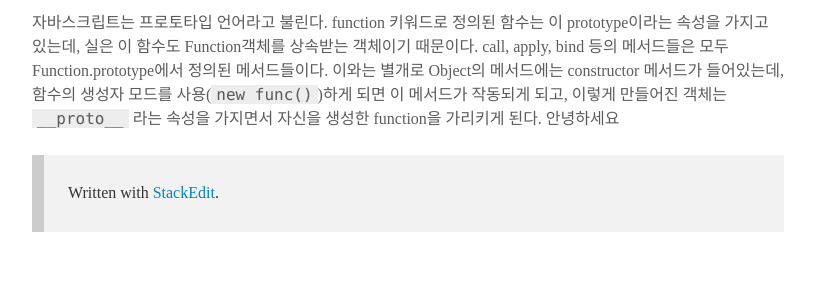
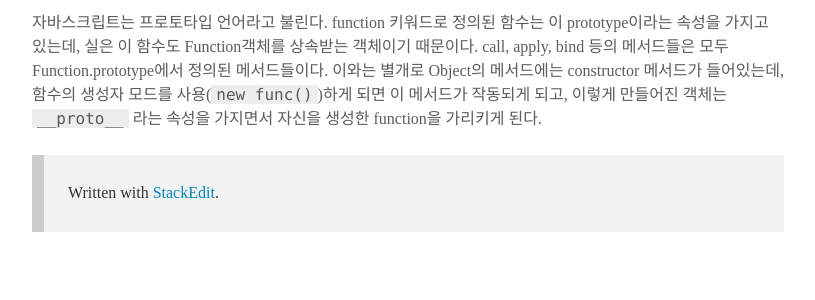
Before and after one commit to Rockheung/rockheung.github.io, a Jekyll site: the page built from _posts/2019-02-14-프로토타입-Prototype.md, in a window 1280 px wide. Shown: the part 195-495 px from the top of the page, without its empty margins (232-1047 px from the left). Built offline with Jekyll 4.4.1, drawn with Linux system fonts in a browser that asks for light colours; a style sheet for code colours, icons or effects is not loaded.

Commit message:
_posts/2019-02-14-프로토타입-Prototype.md updated from https://stackedit.io/

```diff
--- a/_posts/2019-02-14-프로토타입-Prototype.md
+++ b/_posts/2019-02-14-프로토타입-Prototype.md
@@ -7,7 +7,6 @@ categories: Study
 
 ---
 자바스크립트는 프로토타입 언어라고 불린다. function 키워드로 정의된 함수는 이 prototype이라는 속성을 가지고 있는데, 실은 이 함수도 Function객체를 상속받는 객체이기 때문이다. call, apply, bind 등의 메서드들은 모두  Function.prototype에서 정의된 메서드들이다. 이와는 별개로 Object의 메서드에는 constructor 메서드가 들어있는데, 함수의 생성자 모드를 사용(`new func()`)하게 되면 이 메서드가 작동되게 되고, 이렇게 만들어진 객체는 `__proto__` 라는 속성을 가지면서 자신을 생성한 function을 가리키게 된다.
-안녕하세요
 
 
 
```
